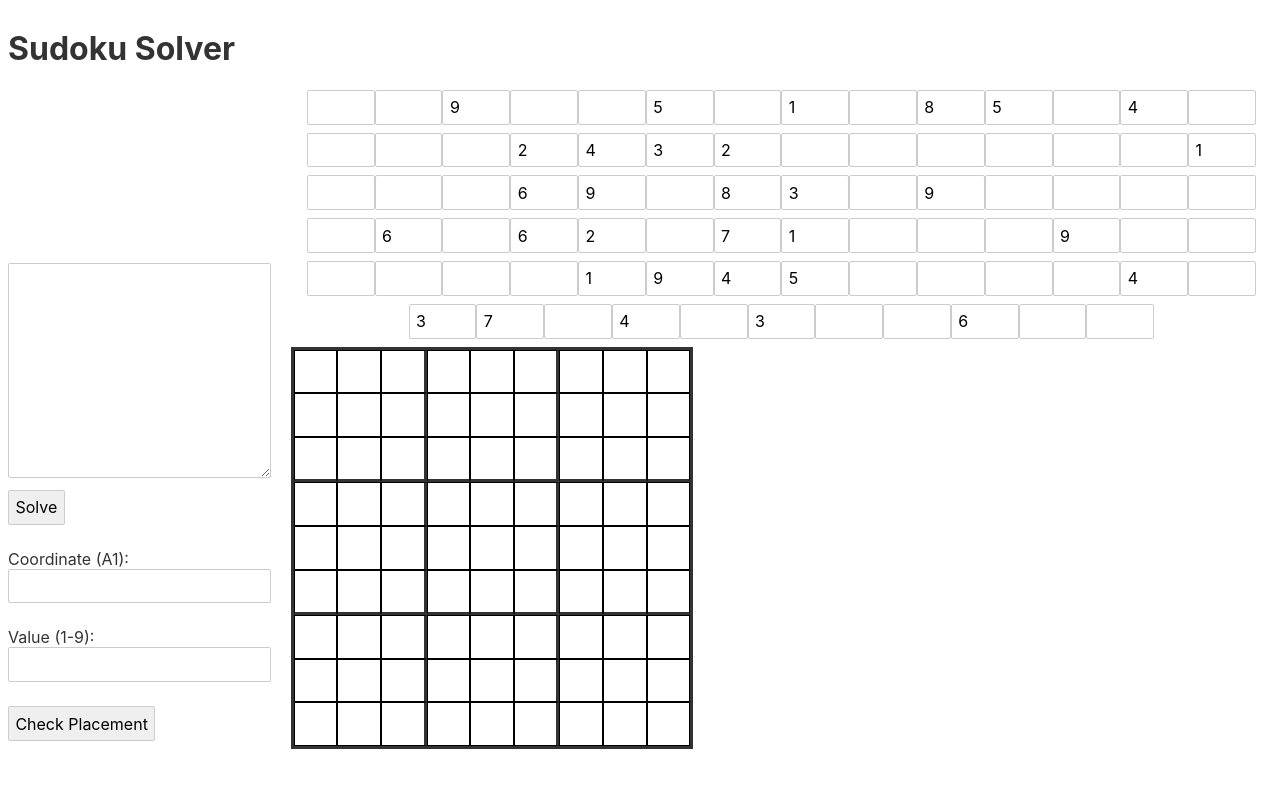
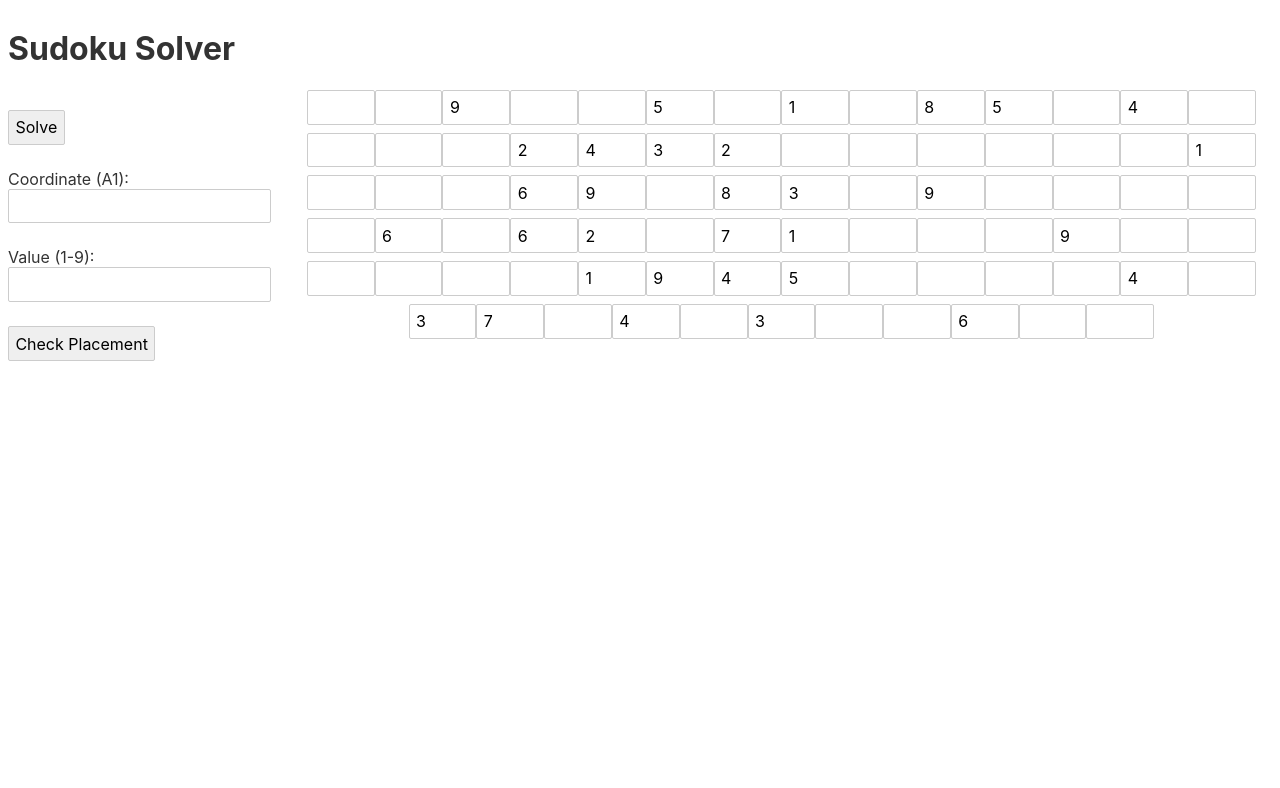
Before and after one commit to mattiasinokuchi/svelte-sudoku-solver, a Svelte app: page / in a window 1280 px wide. Shown: the top 788 px of the page. Built offline with nearby package versions, Linux system fonts and the light colour scheme.

Commit message:
uncommented input and table

```diff
--- a/src/App.svelte
+++ b/src/App.svelte
@@ -87,7 +87,7 @@
 <div class="container">
 	<div class="form-container">
 		<form id="solve-form">
-			<textarea rows="10" cols="85" id="text-input" name="puzzle" />
+			<!--<textarea rows="10" cols="85" id="text-input" name="puzzle" />-->
 			<br />
 			<input type="button" value="Solve" id="solve-button" />
 			<div id="error-msg" />
@@ -114,7 +114,7 @@
 				>
 			{/each}
 		</form>
-		<table class="grid">
+		<!--<table class="grid">
 			<tbody>
 				<tr>
 					<td class="A1 sudoku-input" />
@@ -216,7 +216,7 @@
 					<td class="I9 sudoku-input" />
 				</tr>
 			</tbody>
-		</table>
+		</table>-->
 	</div>
 </div>
 
@@ -230,9 +230,9 @@
 		max-width: 95%;
 	}
 
-	textarea {
+	/*textarea {
 		width: 100%;
-	}
+	}*/
 
 	#error-msg {
 		color: red;
@@ -246,7 +246,7 @@
 		display: inline;
 	}
 
-	.grid {
+	/*.grid {
 		border: 3px solid;
 		border-spacing: 0;
 	}
@@ -303,7 +303,7 @@
 	.H6,
 	.I6 {
 		border-right: 3px solid;
-	}
+	}*/
 
 	@media (min-width: 800px) {
 		.container {
```
